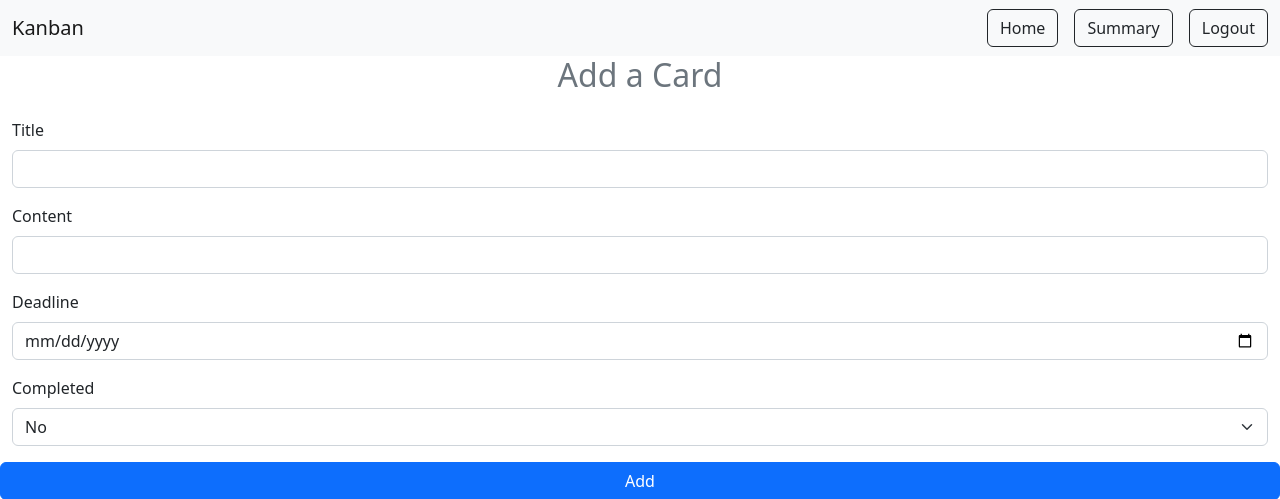
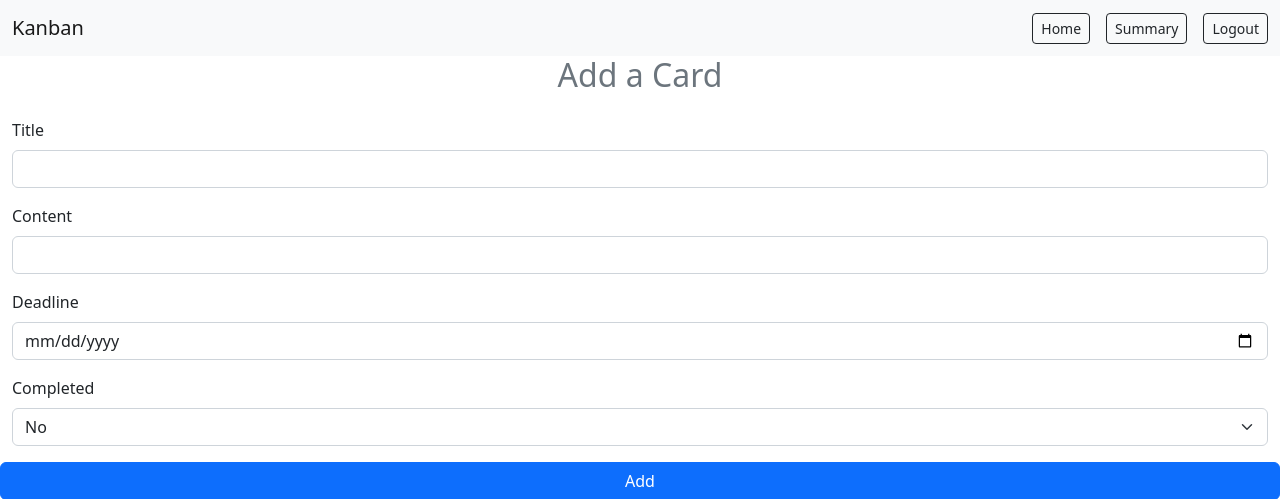
Before and after one commit to vaibbhavk/kanban, a Flask app: page /card/add/1 in a window 1280 px wide. Shown: the top 499 px of the page. Run offline with Flask 2, Linux system fonts and the light colour scheme.

Commit message:
Modified some bootstrap

```diff
--- a/templates/base.html
+++ b/templates/base.html
@@ -38,13 +38,19 @@
           <ul class="navbar-nav me-auto mb-2 mb-lg-0"></ul>
 
           <ul class="navbar-nav mb-2 mb-lg-0 d-flex gap-3">
-            <a class="btn btn-outline-dark" aria-current="page" href="/"
+            <a class="btn btn-outline-dark btn-sm" aria-current="page" href="/"
               >Home</a
             >
-            <a class="btn btn-outline-dark" aria-current="page" href="/summary"
+            <a
+              class="btn btn-outline-dark btn-sm"
+              aria-current="page"
+              href="/summary"
               >Summary</a
             >
-            <a class="btn btn-outline-dark" aria-current="page" href="/logout"
+            <a
+              class="btn btn-outline-dark btn-sm"
+              aria-current="page"
+              href="/logout"
               >Logout</a
             >
           </ul>
```
